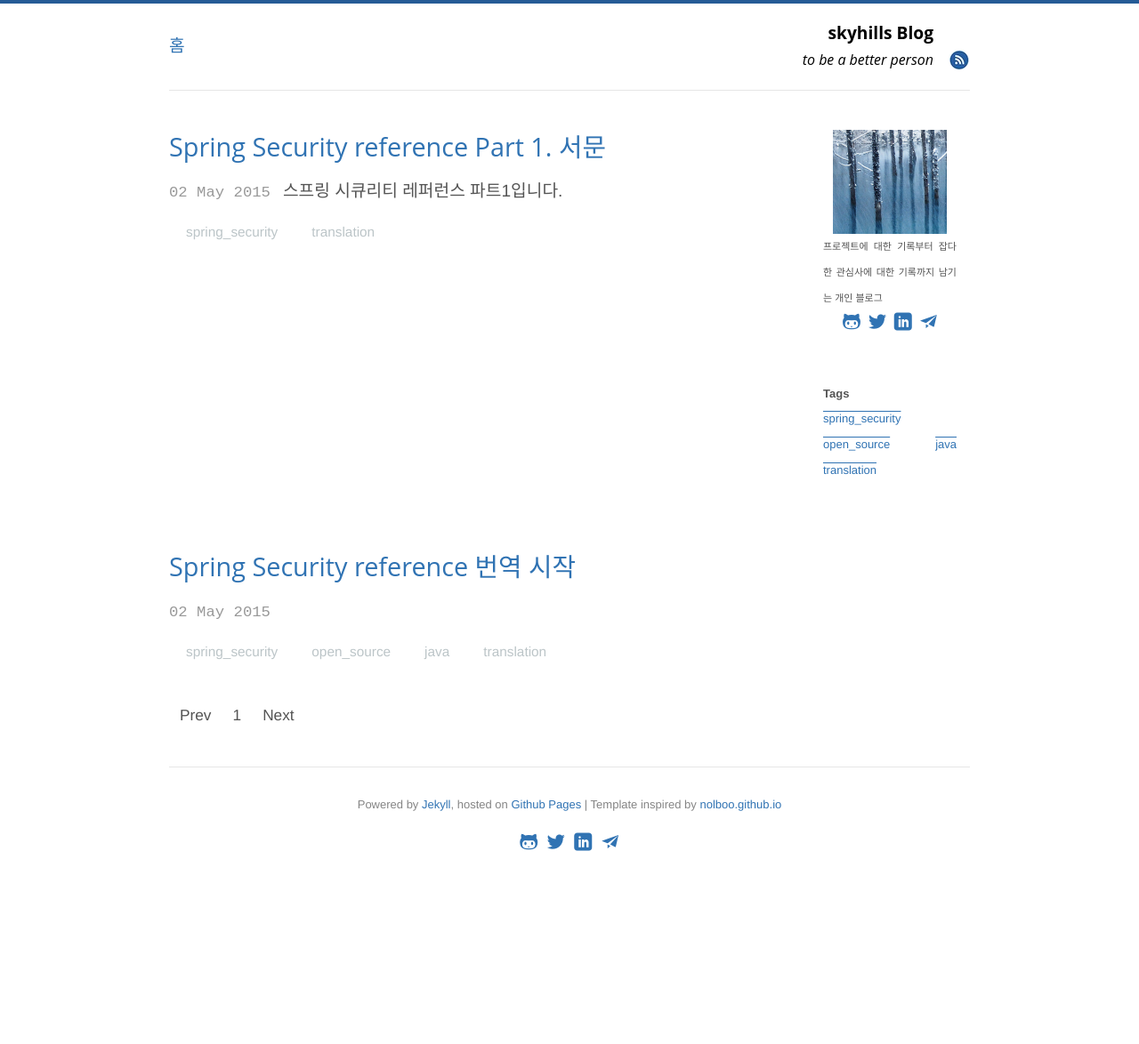
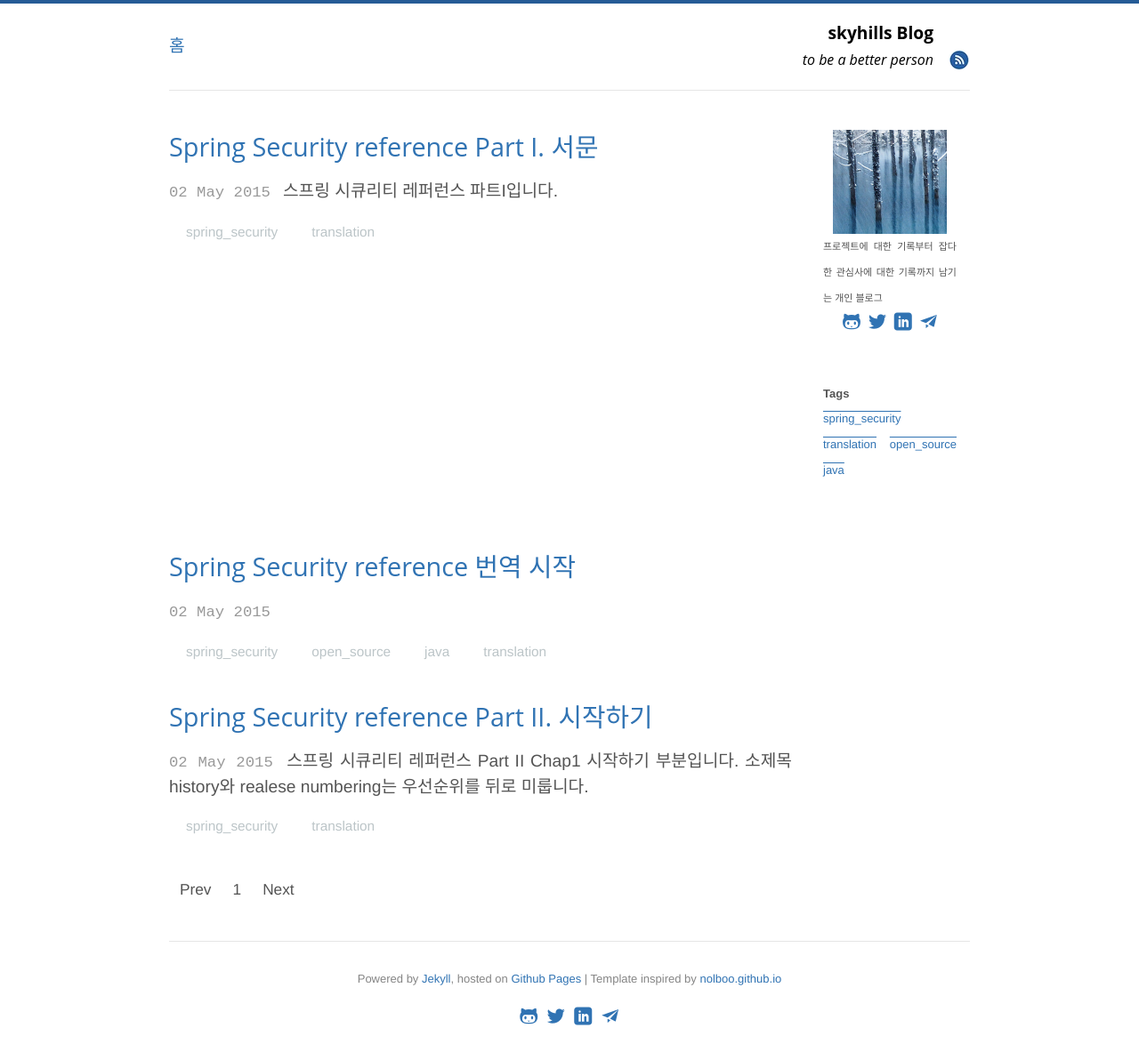
Before and after one commit to skyhills13/skyhills13.github.io, a Jekyll site: the page built from index.html, in a window 1280 px wide. Shown: the whole page at 89% size. Built offline with Jekyll 4.4.1, drawn with Linux system fonts in a browser that asks for light colours; the list of posts is cut into pages by our own code; comment, search, counter and statistics services are not loaded; before the commit the page ends 978 px from its top, so only the background shows below that; some of the changed lines change nothing that is shown.

Commit message:
add chapter1

````diff
--- /dev/null
+++ b/_posts/2015-05-02-Spring-Security-reference-chap1.md
@@ -0,0 +1,331 @@
+---
+layout: post
+title: Spring Security reference Part II. 시작하기
+category: reference
+tag: [spring_security, translation]
+description: 스프링 시큐리티 레퍼런스 Part II Chap1 시작하기 부분입니다. 소제목 history와 realese numbering는 우선순위를 뒤로 미룹니다.
+---
+
+## PART II. 시작하기
+
+이 가이드의 후반부에서는 심도있는 사용자 정의를 하기 위해 이해해야하는 프레임워크 아키텍쳐와 클래스 구현에 대해 깊이있게 다룬다. 반면 이 파트에서는, Spring Security 3.0을 소개하고, 프로젝트 역사에 대해 간단하게 개괄한다. 또, 프레임워크 사용하는 방법에 대해 살짝 들여다본다. 특히, 개별 구현 클래스 전부를 직접 묶어야 했던 전통적인 Spring bean 접근법에 비해 훨씬 간단한 방법인 namespace 설정 방법으로 어플리케이션을 안전하게 하는 것에 대해 살펴본다.
+
+또, 예제 어플리케이션도 살펴본다. 예제로 실습을 하면, 후반부를 읽는데에 도움이 될 것이다 - 프레임워크에 대한 이해도가 높아진 후에 실습하는 것도 괜찮다. 다음의 웹사이트 [project website | http://static.springsource.org/spring-security/site/index.html] 를 방문하면 프로젝트를 빌드하는데 유용한 정보와 글, 영상, 튜토리얼을 확인할 수 있다.
+
+
+### 1. 도입
+
+
+### 1.1 Spring Security란?
+
+Spring Security는 Java EE 기반의 엔터프라이즈 소프트웨어를 위한 보안 서비스를 제공한다. 엔터프라이즈 어플리케이션 개발의 선두주자인 스프링 프레임워크를 사용하는 보조 프로젝트들이 강조되고 있다. 엔터프라이즈 어플리케이션을 사용하는데에 스프링을 사용하고 있지 않다면, 스프링을 한번 살짝 살펴보기를 추천하는 바다. 스프링 - 특히 의존성 주입 원칙 - 에 대한 익숙함이 Spring Security를 더 쉽게 사용하도록 해줄 것이다.
+
+사람들은 많은 이유에서 Spring Security를 사용한다. 하지만 대부분의 경우, Java EE 서블릿 명세나 EJB 명세에서 전형적인 엔터프라이즈 어플리케이션 시나리오에 필요한 보안 피쳐의 깊이가 부족하다는 것을 깨달은 후에야 사용한다. 그러한 표준의 보안 설정은, WAR나 EAR 수준에서 이동이 불가능하다는 것이 핵심이다. 그렇기 때문에 서버 환경을 바꾸면 새로운 타겟 환경에 어플리케이션 보안을 재설정하기 위해 많은 작업이 필요하다. Spring Security는 이러한 문제를 해결해준다. 거기에 더해 유용한 사용자 정의 보안 피쳐도 여럿 제공된다.
+
+아마 알고 있겠지만, 어플리케이션의 두가지 주요 분야는 "인증(authentication)"과 "권한부여(authorization)"(또는 "접근 제어(access-control)")이다. Spring Security의 주요 타겟인 두 분야이기도 하다. "인증"은 자신이 누구라고 주장하는 주체를 확인하는 프로세스다(일반적으로 "주체"는 사용자나 디바이스 혹은 어플리케이션에서 액션을 수행할 수 있는 시스템을 의미한다). "권한 부여"는 어플리케이션 내에서 주체가 액션을 수행하도록 허락하는 것을 결정하는 프로세스다. 권한 부여 결정이 필요한 포인트에 도달하기 위해서는, 주체가 이미 인증 프로세스를 통해 확인된 상태여야한다. 이 개념들은 Spring Security에만 해당하는 것이 아니라 일반적인 것이다.
+
+인증 레벨에서 Spring Security는 넓은 범위의 인증 모델을 지원한다. 이 인증 모델의 대부분은 써드 파티에서 제공되거나 Internet Engineering Task Force같은 관련 표준 단체에서 개발된다. 추가적으로, Spring Security는 자체적인 인증 피쳐 셋을 제공한다. 구체적으로는 현재 아래와 같은 기술과 함께 통합 인증(authentication integration)을 지원한다:
+
+
+* HTTP BASIC authentication headers (an IETF RFC-based standard)
+
+* HTTP Digest authentication headers (an IETF RFC-based standard)
+
+* HTTP X.509 client certificate exchange (an IETF RFC-based standard)
+
+* LDAP (큰 환경에서 크로스-플랫폼 인증 니즈가 있을 때 아주 일반적인 접근 방식)
+
+* Form-based authentication (간단한 사용자 인터페이스 니즈가 있을 때)
+
+* OpenID authentication
+
+* Authentication based on pre-established request headers (Computer Associates Siteminder와 같은)
+
+* JA-SIG Central Authentication Service (CAS라고도 알려진 대중적인 오픈소스 통합인증(single sing-on) 시스템)
+
+* Transparent authentication context propagation for Remote Method Invocation (RMI) and HttpInvoker (Spring remoting 프로토콜)
+
+* Automatic "remember-me" authentication (그래서 예정된 기간동안 재인증하는 것을 피하기 위해 표시를 해둘 수 있다)
+
+* Anonymous authentication (인증되지 않은 모든 요청에게 특정한 보안 신분을 허용하는 것)
+
+* Run-as authentication (하나의 요청이 서로 다른 보안 신분으로 진행되어야하는 경우에 유용)
+
+* Java Authentication and Authorization Service (JAAS)
+
+* JEE container autentication (원한다면 여전히 Container Managed Authentication 을 사용할 수 있다)
+
+* Kerberos
+
+* Java Open Source Single Sign On (JOSSO) *
+
+* OpenNMS Network Management Platform *
+
+* AppFuse *
+
+* AndroMDA *
+
+* Mule ESB *
+
+* Direct Web Request (DWR) *
+
+* Grails *
+
+* Tapestry *
+
+* JTrac *
+
+* Jasypt *
+
+* Roller *
+
+* Elastic Path *
+
+* Atlassian Crowd *
+
+* Your own authentication systems (아래를 확인)
+
+
+
+(* 표시는 써드파티에 의해 제공되었음을 나타낸다)
+
+많은 독립적인 소프트웨어 벤더들(ISVs)이 이렇게 많은 선택지 중에 유연하게 인증 모델들을 선택할 수 있기 때문에 Spring Security를 적용한다. 또한, 그렇게 하는 것이 엔지니어링에 많은 시간을 들이지 않고, 클라이언트의 환경을 바꿀 필요도 없이 그들의 솔루션을 빠르게 통합할 수 있도록 해준다. 만약 위의 인증 매커니즘 중 어느 것도 당신의 니즈를 충족하지 못한다면, Spring Security는 오픈 플랫폼이므로 당신만의 인증 매커니즘을 간단하게 작성하면 된다. Spring Security의 많은 기업 사용자들이 어떤 특정한 보안 표준도 따르지 않는 "레거시(legacy)" 시스템과 통합해야하는데, Spring Security 는 그러한 시스템과 기꺼이 "잘 융화된다(play nicely)".
+
+심도있는 Spring Security는 인증(authentication) 매커니즘과는 상관없이, 심도있는 권한 부여(authorization) 기능 또한 제공한다. 세가지 주요 관심 분야가 있다 - 웹 리퀘스트 권한 부여, 메서드가 호출될 수 있는지에 대한 권한 부여, 개별 도메인 객체 인스턴스들에 접근할 수 있는 권한 부여. 차이점을 이해하는 데 도움이 되도록, 서블릿 명세 웹 패턴 보안, EJB Container Managed Security와 파일 시스템 보안에서 볼 수 있는 권한 부여 기능을 각각 생각해보라. 본 레퍼런스에서 살펴보겠지만, Spring Security는 이 모든 중요한 분야에서 심도있는 기능을 제공한다.
+
+
+### 1.2 History
+Spring Security began in late 2003 as "The Acegi Security System for Spring". A question was posed on the Spring Developers' mailing list asking whether there had been any consideration given to a Spring-based security implementation. At the time the Spring community was relatively small (especially compared with the size today!), and indeed Spring itself had only existed as a SourceForge project from early 2003. The response to the question was that it was a worthwhile area, although a lack of time currently prevented its exploration.
+
+With that in mind, a simple security implementation was built and not released. A few weeks later another member of the Spring community inquired about security, and at the time this code was offered to them. Several other requests followed, and by January 2004 around twenty people were using the code. These pioneering users were joined by others who suggested a SourceForge project was in order, which was duly established in March 2004.
+
+In those early days, the project didn't have any of its own authentication modules. Container Managed Security was relied upon for the authentication process, with Acegi Security instead focusing on authorization. This was suitable at first, but as more and more users requested additional container support, the fundamental limitation of container-specific authentication realm interfaces became clear. There was also a related issue of adding new JARs to the container's classpath, which was a common source of end user confusion and misconfiguration.
+
+Acegi Security-specific authentication services were subsequently introduced. Around a year later, Acegi Security became an official Spring Framework subproject. The 1.0.0 final release was published in May 2006 - after more than two and a half years of active use in numerous production software projects and many hundreds of improvements and community contributions.
+
+Acegi Security became an official Spring Portfolio project towards the end of 2007 and was rebranded as "Spring Security".
+
+Today Spring Security enjoys a strong and active open source community. There are thousands of messages about Spring Security on the support forums. There is an active core of developers who work on the code itself and an active community which also regularly share patches and support their peers.
+
+
+
+### 1.3 Release Numbering
+It is useful to understand how Spring Security release numbers work, as it will help you identify the effort (or lack thereof) involved in migrating to future releases of the project. Each release uses a standard triplet of integers: MAJOR.MINOR.PATCH. The intent is that MAJOR versions are incompatible, large-scale upgrades of the API. MINOR versions should largely retain source and binary compatibility with older minor versions, thought there may be some design changes and incompatible updates. PATCH level should be perfectly compatible, forwards and backwards, with the possible exception of changes which are to fix bugs and defects.
+
+The extent to which you are affected by changes will depend on how tightly integrated your code is. If you are doing a lot of customization you are more likely to be affected than if you are using a simple namespace configuration.
+
+You should always test your application thoroughly before rolling out a new version.
+
+
+### 1.4 Spring Security 불러오기
+
+Spring Security를 불러오는 방법에는 몇가지가 있다. 메인 페이지 [Spring Security | http://spring.io/spring-security] 에서 배포판 패키지를 다운로드받거나, Maven Central repository에서 개별 jars를(혹은 SpringSource Maven repository에서 snapshot과 milestone releases를)받거나, 소스에서 직접 빌드할 수 있다.
+
+#### 1.4.1 maven을 이용한 방법
+
+최소한의 메이븐용 코드는 다음과 같다:
+
+<Strong>pom.xml</Strong>
+
+```
+<dependencies>
+<!-- ... other dependency elements ... -->
+<dependency>
+	<groupId>org.springframework.security</groupId>
+	<artifactId>spring-security-web</artifactId>
+	<version>{spring-security-version}</version>
+</dependency>
+<dependency>
+	<groupId>org.springframework.security</groupId>
+	<artifactId>spring-security-config</artifactId>
+	<version>{spring-security-version}</version>
+</dependency>
+</dependencies>
+```
+
+만약 LDAP, OpenID 등을 사용하고 있다면 적절한 [modules] 도 포함해야 한다.
+
+
+###### Maven Repositories
+
+모든 GA releases (.RELEASE로 끝나는 버전)는 Maven Central에 올라가 있다. 따라서, 다른 추가적인 메이븐 리파지토리가 pom에 선언될 필요는 없다.
+
+SNAPSHOT 버전을 사용한다면, 아래와 같은 Spring Snapshot repository를 정의했는지 확인해야한다:
+
+<Strong>pom.xml</Strong>
+```
+<repositories>
+<!-- ... possibly other repository elements ... -->
+<repository>
+	<id>spring-snapshot</id>
+	<name>Spring Snapshot Repository</name>
+	<url>http://repo.springsource.org/snapshot</url>
+</repository>
+</repositories>
+```
+
+milestone 이나 release candidate 버전을 사용한다면, 아래와 같은 Spring Milestone repository를 정의했는지 확인해야한다:
+
+<Strong>pom.xml</Strong>
+```
+<repositories>
+<!-- ... possibly other repository elements ... -->
+<repository>
+	<id>spring-milestone</id>
+	<name>Spring Milestone Repository</name>
+	<url>http://repo.springsource.org/milestone</url>
+</repository>
+</repositories>
+```
+
+
+###### Spring Framework Bom
+
+Spring Security는 스프링 프레임워크의 버전 4.1.6.RELEASE 와 달라도 빌드될 수 있다. 하지만 4.0.x 대의 버전이어야 한다. 많은 유저들이 이러한 Spring Security의 이행적 의존성(transitive dependencies)이 스프링 프레임워크 4.1.6.RELEASE에 녹아드는 것(resolve)으로 인해 이상한 클래스패스 문제에 빠진다.
+
+이 문제를 피하는 하나의 (따분한) 방법은 pom에 모든 스프링 프레임워크 모듈 [dependencyManagement | http://maven.apache.org/guides/introduction/introduction-to-dependency-mechanism.html#Dependency_Management] 을 포함시키는 것이다. 다른 방법으로는 아래와 같이 `pom.xml`의 `<dependencyManagement>` 섹션에 `spring-framework-bom`를 포함시키는 것이다:
+
+<Strong>pom.xml</Strong>
+
+```
+<dependencyManagement>
+	<dependencies>
+	<dependency>
+		<groupId>org.springframework</groupId>
+		<artifactId>spring-framework-bom</artifactId>
+		<version>{spring-version}</version>
+		<type>pom</type>
+		<scope>import</scope>
+	</dependency>
+	</dependencies>
+</dependencyManagement>
+```
+
+이 방법이 Spring Security의 모든 이행적 의존성이 Spring 4.1.6.RELEASE 모듈을 사용하도록 만들 것이다.
+
+NOTE: 이 접근법은 메이븐의 "bill of materials" (BOM) 컨셉을 이용했고, 메이븐 2.0.9 이후 부터 가능한 방법이다. 의존성이 어떻게 녹아드는지에 대한 추가적인 정보는 [Maven's Introduction to the Dependency Mechanism documentation | http://maven.apache.org/guides/introduction/introduction-to-dependency-mechanism.html ]를 참고하라.
+
+
+#### 1.4.2 Gradle
+
+최소한의 그래들용 의존성 코드는 다음과 같다:
+
+<strong>build.gradle</strong>
+```
+dependencies {
+	compile 'org.springframework.security:spring-security-web:{spring-security-version}'
+	compile 'org.springframework.security:spring-security-config:{spring-security-version}'
+}
+```
+
+만약 LDAP, OpenID 등을 사용한다면 적절한 [modules]도 포함시켜야한다.
+
+
+###### Gradle Repositories
+
+모든 GA releases (.RELEASE로 끝나는 버전)는 Maven Central에 올라가있으므로  mavenCentral() repository를 이용하는 것이면 충분하다.
+
+<strong>.build.gradle</strong>
+```
+repositories {
+	mavenCentral()
+}
+```
+
+SNAPSHOT 버전을 사용한다면, 아래와 같이 정의된 Spring Snapshot repository가 있는지 확인해야한다:
+
+<strong>.build.gradle</strong>
+```
+repositories {
+	maven { url 'https://repo.spring.io/snapshot' }
+}
+```
+
+milestone 이나 release candidate 버전을 사용한다면, 아래와 같은 Spring Milestone repository를 정의했는지 확인해야한다:
+
+<strong>.build.gradle</strong>
+```
+repositories {
+	maven { url 'https://repo.spring.io/milestone' }
+}
+```
+
+
+###### Spring 4.0.x 과 Gradle
+
+그래들은 transitive 버전을 변환할 때 디폴트로 최신의 버전을 사용한다. 즉, Spring Security 4.0.1.RELEASE 를 Spring Framework 4.1.6.RELEASE에서 사용할 때, 다른 추가적인 작업이 필요 없을 수도 있다는 뜻이다. 그러나 문제가 생길 수도 있으므로 아래와 같이 [Gradle's ResolutionStrategy | http://www.gradle.org/docs/current/dsl/org.gradle.api.artifacts.ResolutionStrategy.html ]를 이용해서 사전에 방지하는 것이 좋겠다:
+
+<strong>build.gradle</strong>
+```
+configurations.all {
+	resolutionStrategy.eachDependency { DependencyResolveDetails details ->
+		if (details.requested.group == 'org.springframework') {
+			details.useVersion '{spring-version}'
+		}
+	}
+}
+```
+
+이렇게 하면 Spring Security의 모든 transitive dependencies이 Spring 4.1.6.RELEASE 모듈을 사용하게 된다.
+
+NOTE: 이 예제는 Gradle 1.9를 사용했는데, 이는 Gradle의 인큐베이팅 피쳐이므로 차후 버전에서는 수정이 필요할 수도 있다.
+
+#### 1.4.3 Project Modules
+Spring Security 3.0에서는 기능별로 분리하고 써드파티 의존성을 명확하게 구분하기 위해 코드베이스(codebase)가 별개의 jar파일로 나뉘어져있다. 만약, 당신의 프로젝트를 빌드할때 메이븐을 사용하고 있다면, 이것들이 `pom.xml`에 추가되어야 할 모듈이다. 메이븐을 사용하지 않고 있더라도 써드파티 의존성과 버전을 고려하여 `pom.xml`에 대한 조언을 구하기 바란다. 대안으로 예제 어플리케이션에 포함되어있는 라이브러리들을 살펴보는 것도 좋은 방법이다.
+
+
+###### Core - spring-security-core.jar
+인증, 접근제어를 위한 핵심 클래스와 인터페이스, remoting 지원, 기본 권한 설정 API(provisioning APIs)를 포함하고 있다. 이는 Spring Security를 사용하는 어떤 어플리케이션이든 필요한 것들이다. 독립적인 어플리케이션, 원격 클라이언트, 메서드(서비스 레이서) 보안 및 JDBC 유저 권한 설정도 지원한다. 최상위 패키지를 포함하고 있다:
+
+* `org.springframework.security.core`
+
+* `org.springframework.security.access`
+
+* `org.springframework.security.authentication`
+
+* `org.springframework.security.provisioning`
+
+
+
+
+
+###### Remoting - spring-security-remoting.jar
+Spring Remoting과 함께 통합(Integration)을 제공한다. Spring Remoting을 사용하는 원격 클라이언트를 작성하는 것이 아니라면 필요 없다. 메인 패키지는`org.springframework.security.remoting`.
+
+
+###### Web - spring-security-web.jar
+필터와 관련된 웹 보안 기반 코드가 포함되어있다. 서블릿 API 의존성과 관련된 것들이 들어있다. 웹 인증 서비스나 URL 베이스의 접근 제어가 필요하다면 이 jar를 써야한다. 메인 패키지는 `org.springframework.security.web`.
+
+
+###### Config - spring-security-config.jar
+보안 네임스페이스를 파싱하는 코드가 들어있다. 설정에 Spring Security XML 네임스페이스를 사용한다면 이 jar가 필요하다. 메인 패키지는 `org.springframework.security.config`. 어플리케이션에서 직접 사용하는 클래스는 없다.
+
+
+###### LDAP - spring-security-ldap.jar
+LDAP 인증과 권한 설정 코드를 포함하고 있다. LDAP 인증을 사용하거나 LDAP 유저 엔트리를 관리해야한다면 이 jar가 필요하다. 최상위 패키지는 `org.springframework.security.ldap`.
+
+
+###### ACL - spring-security-acl.jar
+전문화된 도메인 객체 ACL 구현체. 어플리케이션 내의 특정 도메인 객체 인스턴스에 보안을 적용하기 위해 사용된다. 최상위 패키지는 `org.springframework.security.acls`.
+
+
+###### CAS - spring-security-cas.jar
+Spring Security의 CAS 클라이언트 통합. 통합 인증 서버로 Spring Security 웹 인증을 한다면 필요하다. 최상위 패키지는 `org.springframework.security.cas`.
+
+
+###### OpenID - spring-security-openid.jar
+OpenID 웹 인증 지원. 외부 OpenId 서버에 있는 사용자들을 인증하기 위해 사용한다. `org.springframework.security.openid`. OpenID4Java가 필요하다.
+
+
+#### 1.4.4 소스 체크하기
+Spring Security는 오픈소스 프로젝트이기때문에, git을 이용하여 소스코드를 체크하기를 강력하게 권장한다. git을 이용하면 모든 예제 어플리케이션에 접근할 수 있고, 최신 버전의 프로젝트를 쉽게 빌드할 수 있다. 프로젝트의 소스를 가지고 있는 것은 디버깅에도 도움이 된다. Exception stack traces는 더이상 불투명한 블랙박스가 아니다. 문제를 일으키는 라인으로 직행하여 무슨 일이 일어난 것인지 확인할 수 있다. 소스는 프로젝트의 완전한 다큐먼트이고 실제로 어떻게 작동하는 지에 대해 가장 간단하게 알 수 있는 곳이 되어준다.
+
+프로젝트의 소스를 다운받으려면 다음 git command를 이용하면된다:
+
+```
+git clone https://github.com/spring-projects/spring-security.git
+```
+
+이 명령어가 당신의 로컬 머신이 프로젝트 전체 히스토리(모든 배포 버전과 브랜치를 포함한)에 접근할 수 있게 해준다.
+
+<sub> translated by 박소은(@skyhills13) </sub>
--- a/_posts/2015-05-02-spring-security-preface-part1.md
+++ b/_posts/2015-05-02-spring-security-preface-part1.md
@@ -1,21 +1,19 @@
 ---
 layout: post
-title: Spring Security reference Part 1. 서문
+title: Spring Security reference Part I. 서문
 category: reference
 tag: [spring_security, translation]
-description: 스프링 시큐리티 레퍼런스 파트1입니다.
+description: 스프링 시큐리티 레퍼런스 파트I입니다.
 ---
 
-# Spring Security 레퍼런스
-----------------------
 <strong>Authors</strong>
 Ben Alex; Luke Taylor; Rob Winch; Gunnar Hillert
 
 
-Spring Security는 강력한 사용자 정의 인증 프레임워크이자 접근 제어 프레임 워크이다. Spring 기반의 응용 프로그램 보안을 위한 실질적인 표준이다.
+Spring Security는 강력한 사용자 정의 인증 프레임워크이자 접근 제어 프레임 워크다. Spring 기반의 응용 프로그램 보안을 위한 실질적인 표준이다.
 
 
-## 서문
+## PART I. 서문
 -------
 
 Spring Security는 Java EE 기반의 엔터프라이즈 소프트웨어를 위한 통합 보안 솔루션을 제공한다. 본 레퍼런스 가이드를 읽으며 발견하겠지만, 유용한 보안 시스템을 제공하기 위해 노력했다.
````
